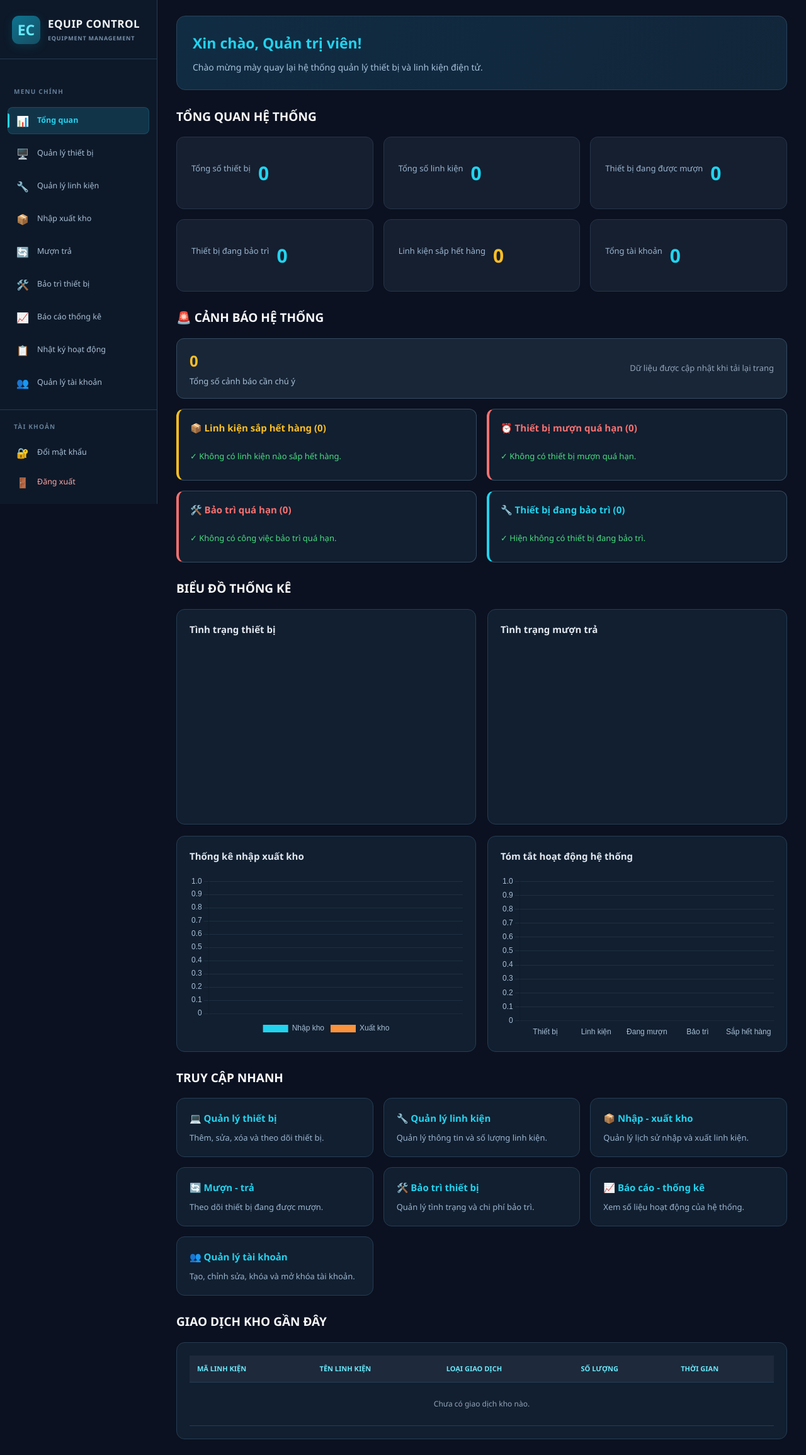
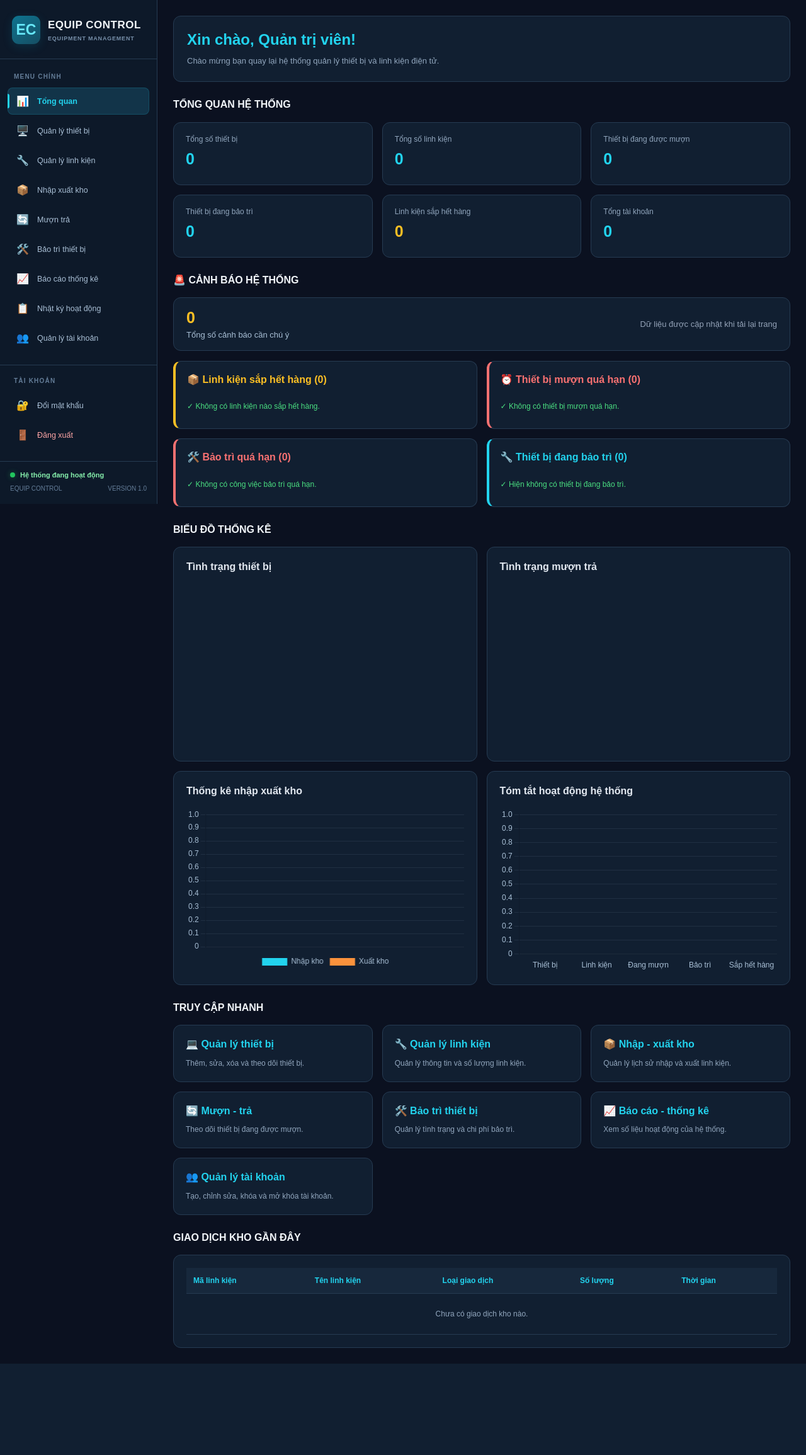
Before and after one commit to ToaiCauGo-lab/equip-control, a PHP site: page /pages/dashboard.php in a window 1280 px wide. Shown: the whole page at 63% size. After the commit the page ends 2165 px from the top, so only its background shows below. Run offline with PHP 8.4, Linux system fonts and the light colour scheme; the visitor is signed in with stand-in values (Sample User, id 1); data that the repository does not hold is empty; a map, chart or similar area stays blank.

Commit message:
Update dashboard.php

```diff
--- a/pages/dashboard.php
+++ b/pages/dashboard.php
@@ -147,7 +147,6 @@ $recentTransactions = $conn->query("
 $totalAlerts = count($lowStockItems)
              + count($overdueBorrows)
              + count($overdueMaintenance);
-
 ?>
 
 <!DOCTYPE html>
@@ -155,262 +154,100 @@ $totalAlerts = count($lowStockItems)
 <head>
 <meta charset="UTF-8">
 <meta name="viewport" content="width=device-width, initial-scale=1.0">
+
 <title>Tổng quan - EQUIP CONTROL</title>
 
-<link rel="stylesheet" href="/equip-control/assets/css/unified.css">
+<link rel="stylesheet" href="../assets/css/style.css?v=14">
 <script src="https://cdn.jsdelivr.net/npm/chart.js"></script>
 
 <style>
+
 * { box-sizing: border-box; }
-
-body {
+html, body {
     margin: 0;
-    background: #0b1220;
-    color: #f1f5f9;
-    font-family: Arial, sans-serif;
+    padding: 0;
+    min-height: 100%;
+    background: #0b1120 !important;
+    color: #e5edf8;
 }
-
+body { display: block !important; overflow-x: hidden; }
 .sidebar {
     position: fixed !important;
     top: 0 !important;
     left: 0 !important;
+    bottom: 0 !important;
     width: 250px !important;
     height: 100vh !important;
     overflow-y: auto !important;
     z-index: 1000 !important;
+    margin: 0 !important;
 }
 
 .main-content.dashboard-page {
+    position: relative !important;
+    display: block !important;
     margin-left: 250px !important;
+    margin-top: 0 !important;
     width: calc(100% - 250px) !important;
+    min-width: 0 !important;
     min-height: 100vh;
-    padding: 25px 30px;
+    padding: 25px !important;
+    background: #0b1120 !important;
+    box-sizing: border-box !important;
 }
-
 .welcome-box {
-    background: linear-gradient(120deg, #102c43, #12263a);
-    border: 1px solid #29445c;
-    border-radius: 14px;
-    padding: 25px;
-    margin-bottom: 28px;
+    background: #111f31;
+    border: 1px solid #263b52;
+    border-radius: 12px;
+    padding: 21px;
+    margin-bottom: 22px;
 }
-
-.welcome-box h2 {
-    color: #22d3ee;
-    font-size: 23px;
-    margin: 0 0 10px;
+.welcome-box h2 { color: #22d3ee; font-size: 24px; line-height: 1.35; margin: 0 0 8px; }
+.welcome-box p { color: #91a6bd; font-size: 13px; line-height: 1.6; margin: 0; }
+.section-title { font-size: 16px; line-height: 1.4; font-weight: bold; margin: 25px 0 16px; color: #f1f5f9; }
+.stats-grid, .quick-grid { display: grid; grid-template-columns: repeat(3, minmax(0, 1fr)); gap: 15px; }
+.stat-card, .quick-card, .chart-card, .table-card, .alert-card {
+    background: #111f31; border: 1px solid #263b52; border-radius: 12px;
 }
-
-.welcome-box p {
-    color: #a8c3dd;
-    margin: 0;
-    font-size: 14px;
-}
-
-.section-title {
-    font-size: 19px;
-    font-weight: bold;
-    margin: 27px 0 18px;
-    color: #f8fafc;
-}
-
-.stats-grid, .quick-grid {
-    display: grid;
-    grid-template-columns: repeat(3, minmax(0, 1fr));
-    gap: 16px;
-}
-
-.stat-card, .quick-card, .chart-card, .table-card {
-    background: #111f30;
-    border: 1px solid #263d55;
-    border-radius: 13px;
-}
-
-.stat-card {
-    padding: 23px;
-    min-height: 115px;
-}
-
-.stat-label {
-    color: #9bb5cf;
-    font-size: 13px;
-    margin-bottom: 13px;
-}
-
-.stat-number {
-    font-size: 30px;
-    font-weight: bold;
-    color: #22d3ee;
-}
-
+.stat-card { padding: 19px; min-height: 100px; }
+.stat-label { color: #91a6bd; font-size: 12px; margin-bottom: 10px; }
+.stat-number { font-size: 25px; font-weight: bold; color: #22d3ee; }
 .stat-card.warning .stat-number { color: #fbbf24; }
-
-.quick-card {
-    display: block;
-    text-decoration: none;
-    padding: 20px;
-    transition: .2s;
-}
-
-.quick-card:hover {
-    border-color: #22d3ee;
-    transform: translateY(-3px);
-    background: #15283d;
-}
-
-.quick-card h3 {
-    color: #22d3ee;
-    font-size: 15px;
-    margin: 0 0 10px;
-}
-
-.quick-card p {
-    color: #9bb5cf;
-    font-size: 13px;
-    margin: 0;
-    line-height: 1.5;
-}
-
-.alert-summary {
-    display: flex;
-    align-items: center;
-    justify-content: space-between;
-    flex-wrap: wrap;
-    gap: 12px;
-    background: #182638;
-    border: 1px solid #344b62;
-    border-radius: 12px;
-    padding: 17px 20px;
-    margin-bottom: 16px;
-}
-
-.alert-summary strong {
-    color: #fbbf24;
-    font-size: 24px;
-}
-
-.alert-grid {
-    display: grid;
-    grid-template-columns: repeat(2, minmax(0, 1fr));
-    gap: 16px;
-}
-
-.alert-card {
-    background: #111f30;
-    border: 1px solid #344b62;
-    border-radius: 12px;
-    padding: 18px;
-    min-width: 0;
-}
-
-.alert-card h3 {
-    font-size: 15px;
-    margin: 0 0 14px;
-}
-
+.quick-card { display: block; text-decoration: none; padding: 19px; transition: .2s; }
+.quick-card:hover { border-color: #22d3ee; transform: translateY(-2px); background: #15283d; }
+.quick-card h3 { color: #22d3ee; font-size: 16px; line-height: 1.4; margin: 0 0 9px; }
+.quick-card p { color: #91a6bd; font-size: 12px; line-height: 1.6; margin: 0; }
+.alert-summary { display: flex; align-items: center; justify-content: space-between; flex-wrap: wrap; gap: 12px; background: #111f31; border: 1px solid #263b52; border-radius: 12px; padding: 17px 20px; margin-bottom: 16px; }
+.alert-summary strong { color: #fbbf24; font-size: 25px; }
+.alert-grid { display: grid; grid-template-columns: repeat(2, minmax(0, 1fr)); gap: 15px; }
+.alert-card { padding: 18px; min-width: 0; }
+.alert-card h3 { font-size: 16px; line-height: 1.4; margin: 0 0 14px; }
 .alert-card.danger { border-left: 4px solid #f87171; }
 .alert-card.warning { border-left: 4px solid #fbbf24; }
 .alert-card.info { border-left: 4px solid #22d3ee; }
-
-.alert-item {
-    padding: 11px 0;
-    border-bottom: 1px solid #263d55;
-    color: #cbd5e1;
-    font-size: 13px;
-    line-height: 1.6;
+.alert-item { padding: 11px 0; border-bottom: 1px solid #263b52; color: #d4e1ef; font-size: 12px; line-height: 1.6; }
+.alert-item:last-child { border-bottom: none; }
+.alert-item strong { color: #f8fafc; }
+.alert-empty { color: #4ade80; font-size: 12px; padding: 10px 0; }
+.charts-grid { display: grid; grid-template-columns: repeat(2, minmax(0, 1fr)); gap: 15px; }
+.chart-card { padding: 20px; min-width: 0; }
+.chart-card h3 { color: #e2e8f0; font-size: 16px; line-height: 1.4; margin: 0 0 16px; }
+.chart-container { position: relative; height: 260px; }
+.table-card { padding: 20px; overflow-x: auto; }
+.dashboard-table { width: 100%; border-collapse: collapse; min-width: 550px; }
+.dashboard-table th, .dashboard-table td { padding: 13px 11px; text-align: left; border-bottom: 1px solid #263b52; font-size: 12px; }
+.dashboard-table th { color: #22d3ee; background: #17283c; }
+.dashboard-table td { color: #d4e1ef; }
+.type-import { color: #4ade80 !important; font-weight: bold; }
+.type-export { color: #fb923c !important; font-weight: bold; }
+.empty-data { text-align: center !important; color: #91a6bd !important; padding: 25px !important; }
+@media (max-width: 1000px) { .stats-grid, .quick-grid { grid-template-columns: repeat(2, minmax(0, 1fr)); } }
+@media (max-width: 768px) {
+    .sidebar { width: 220px !important; }
+    .main-content.dashboard-page { margin-left: 220px !important; width: calc(100% - 220px) !important; padding: 16px !important; }
+    .stats-grid, .quick-grid, .charts-grid, .alert-grid { grid-template-columns: 1fr; }
 }
 
-.alert-item:last-child { border-bottom: none; }
-
-.alert-item strong { color: #f8fafc; }
-
-.alert-empty {
-    color: #4ade80;
-    font-size: 13px;
-    padding: 10px 0;
-}
-
-.charts-grid {
-    display: grid;
-    grid-template-columns: repeat(2, minmax(0, 1fr));
-    gap: 18px;
-}
-
-.chart-card {
-    padding: 20px;
-    min-width: 0;
-}
-
-.chart-card h3 {
-    color: #e2e8f0;
-    font-size: 15px;
-    margin: 0 0 18px;
-}
-
-.chart-container {
-    position: relative;
-    height: 260px;
-}
-
-.table-card {
-    padding: 20px;
-    overflow-x: auto;
-}
-
-.dashboard-table {
-    width: 100%;
-    border-collapse: collapse;
-    min-width: 550px;
-}
-
-.dashboard-table th, .dashboard-table td {
-    padding: 13px 12px;
-    text-align: left;
-    border-bottom: 1px solid #263d55;
-    font-size: 13px;
-}
-
-.dashboard-table th {
-    color: #22d3ee;
-}
-
-.dashboard-table td { color: #cbd5e1; }
-
-.type-import {
-    color: #4ade80 !important;
-    font-weight: bold;
-}
-
-.type-export {
-    color: #fb923c !important;
-    font-weight: bold;
-}
-
-.empty-data {
-    text-align: center !important;
-    color: #94a3b8 !important;
-    padding: 25px !important;
-}
-
-@media (max-width: 1000px) {
-    .stats-grid, .quick-grid {
-        grid-template-columns: repeat(2, minmax(0, 1fr));
-    }
-}
-
-@media (max-width: 768px) {
-    .sidebar { width: 210px !important; }
-
-    .main-content.dashboard-page {
-        margin-left: 210px !important;
-        width: calc(100% - 210px) !important;
-        padding: 20px 12px;
-    }
-
-    .stats-grid, .quick-grid, .charts-grid, .alert-grid {
-        grid-template-columns: 1fr;
-    }
-}
 </style>
 </head>
 
@@ -422,7 +259,7 @@ body {
 
 <div class="welcome-box">
     <h2>Xin chào, <?= h($role === "admin" ? "Quản trị viên" : $fullName) ?>!</h2>
-    <p>Chào mừng mày quay lại hệ thống quản lý thiết bị và linh kiện điện tử.</p>
+    <p>Chào mừng bạn quay lại hệ thống quản lý thiết bị và linh kiện điện tử.</p>
 </div>
 
 <h2 class="section-title">TỔNG QUAN HỆ THỐNG</h2>
@@ -459,7 +296,6 @@ body {
     </div>
 </div>
 
-<!-- KHU VỰC CẢNH BÁO -->
 <h2 class="section-title">🚨 CẢNH BÁO HỆ THỐNG</h2>
 
 <div class="alert-summary">
@@ -548,7 +384,6 @@ body {
 
 </div>
 
-<!-- BIỂU ĐỒ -->
 <h2 class="section-title">BIỂU ĐỒ THỐNG KÊ</h2>
 
 <div class="charts-grid">
@@ -573,49 +408,47 @@ body {
     </div>
 </div>
 
-<!-- TRUY CẬP NHANH -->
 <h2 class="section-title">TRUY CẬP NHANH</h2>
 
 <div class="quick-grid">
-    <a href="/equip-control/devices.php" class="quick-card">
+    <a href="/devices.php" class="quick-card">
         <h3>💻 Quản lý thiết bị</h3>
         <p>Thêm, sửa, xóa và theo dõi thiết bị.</p>
     </a>
 
-    <a href="/equip-control/components.php" class="quick-card">
+    <a href="/components.php" class="quick-card">
         <h3>🔧 Quản lý linh kiện</h3>
         <p>Quản lý thông tin và số lượng linh kiện.</p>
     </a>
 
-    <a href="/equip-control/stock.php" class="quick-card">
+    <a href="/stock.php" class="quick-card">
         <h3>📦 Nhập - xuất kho</h3>
         <p>Quản lý lịch sử nhập và xuất linh kiện.</p>
     </a>
 
-    <a href="/equip-control/borrow.php" class="quick-card">
+    <a href="/borrow.php" class="quick-card">
         <h3>🔄 Mượn - trả</h3>
         <p>Theo dõi thiết bị đang được mượn.</p>
     </a>
 
-    <a href="/equip-control/maintenance.php" class="quick-card">
+    <a href="/maintenance.php" class="quick-card">
         <h3>🛠️ Bảo trì thiết bị</h3>
         <p>Quản lý tình trạng và chi phí bảo trì.</p>
     </a>
 
-    <a href="/equip-control/reports.php" class="quick-card">
+    <a href="/reports.php" class="quick-card">
         <h3>📈 Báo cáo - thống kê</h3>
         <p>Xem số liệu hoạt động của hệ thống.</p>
     </a>
 
     <?php if ($role === "admin"): ?>
-    <a href="/equip-control/users.php" class="quick-card">
+    <a href="/users.php" class="quick-card">
         <h3>👥 Quản lý tài khoản</h3>
         <p>Tạo, chỉnh sửa, khóa và mở khóa tài khoản.</p>
     </a>
     <?php endif; ?>
 </div>
 
-<!-- GIAO DỊCH GẦN ĐÂY -->
 <h2 class="section-title">GIAO DỊCH KHO GẦN ĐÂY</h2>
 
 <div class="table-card">
@@ -643,7 +476,9 @@ body {
         </tr>
         <?php endforeach; ?>
     <?php else: ?>
-        <tr><td colspan="5" class="empty-data">Chưa có giao dịch kho nào.</td></tr>
+        <tr>
+            <td colspan="5" class="empty-data">Chưa có giao dịch kho nào.</td>
+        </tr>
     <?php endif; ?>
     </tbody>
 </table>
@@ -653,7 +488,7 @@ body {
 
 <script>
 Chart.defaults.color = "#a8bfd5";
-Chart.defaults.font.family = "Arial";
+Chart.defaults.font.family = getComputedStyle(document.body).fontFamily;
 
 const deviceLabels = <?= json_encode($deviceLabels, JSON_UNESCAPED_UNICODE) ?>;
 const deviceValues = <?= json_encode($deviceValues) ?>;
@@ -676,7 +511,9 @@ new Chart(document.getElementById("deviceChart"), {
     options: {
         responsive: true,
         maintainAspectRatio: false,
-        plugins: { legend: { position: "bottom" } }
+        plugins: {
+            legend: { position: "bottom" }
+        }
     }
 });
 
@@ -693,7 +530,9 @@ new Chart(document.getElementById("borrowChart"), {
     options: {
         responsive: true,
         maintainAspectRatio: false,
-        plugins: { legend: { position: "bottom" } }
+        plugins: {
+            legend: { position: "bottom" }
+        }
     }
 });
 
@@ -720,10 +559,17 @@ new Chart(document.getElementById("stockChart"), {
         responsive: true,
         maintainAspectRatio: false,
         scales: {
-            x: { grid: { color: "rgba(148,163,184,.12)" } },
-            y: { beginAtZero: true, grid: { color: "rgba(148,163,184,.12)" } }
+            x: {
+                grid: { color: "rgba(148,163,184,.12)" }
+            },
+            y: {
+                beginAtZero: true,
+                grid: { color: "rgba(148,163,184,.12)" }
+            }
         },
-        plugins: { legend: { position: "bottom" } }
+        plugins: {
+            legend: { position: "bottom" }
+        }
     }
 });
 
@@ -748,10 +594,17 @@ new Chart(document.getElementById("summaryChart"), {
         responsive: true,
         maintainAspectRatio: false,
         scales: {
-            x: { grid: { display: false } },
-            y: { beginAtZero: true, grid: { color: "rgba(148,163,184,.12)" } }
+            x: {
+                grid: { display: false }
+            },
+            y: {
+                beginAtZero: true,
+                grid: { color: "rgba(148,163,184,.12)" }
+            }
         },
-        plugins: { legend: { display: false } }
+        plugins: {
+            legend: { display: false }
+        }
     }
 });
 </script>
```
